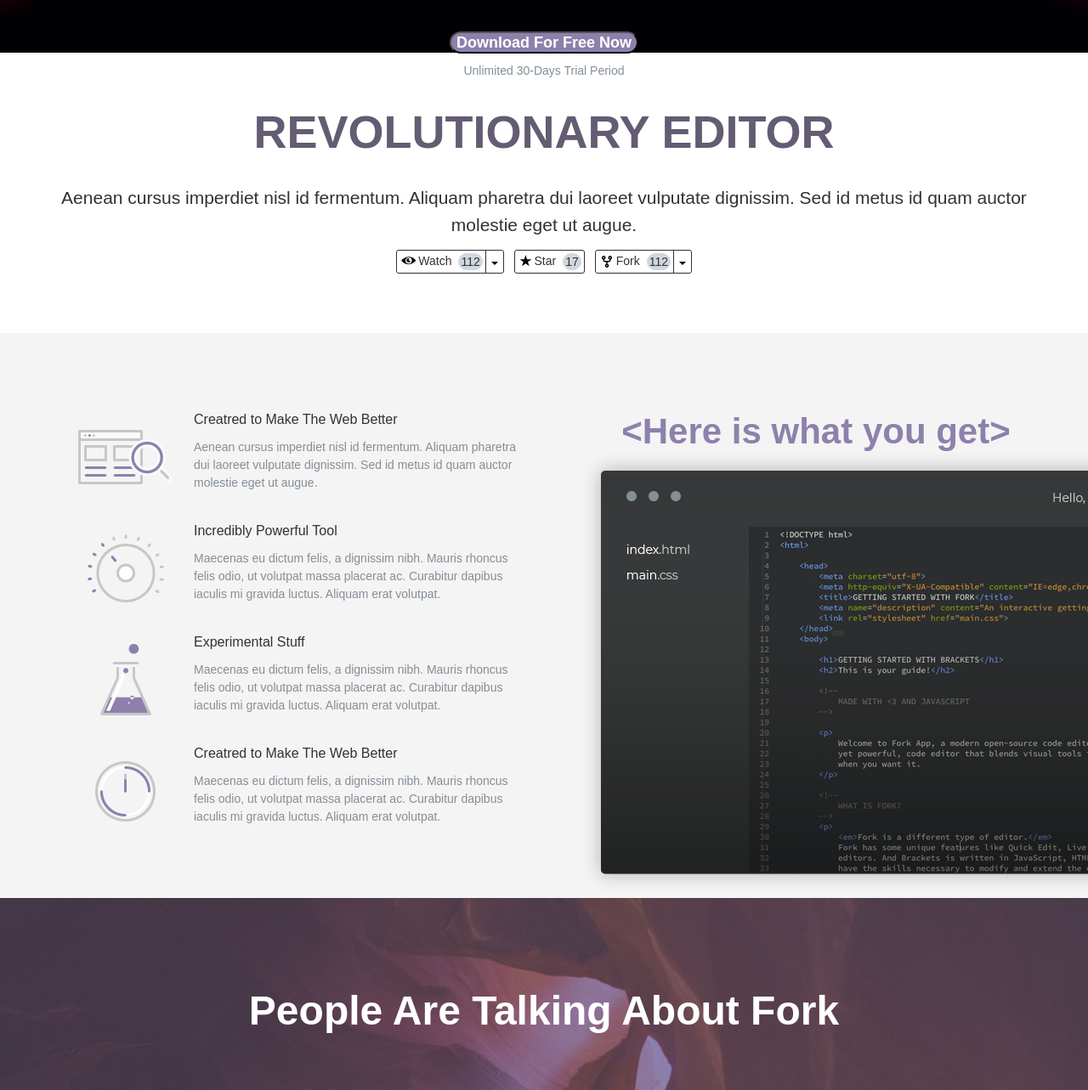
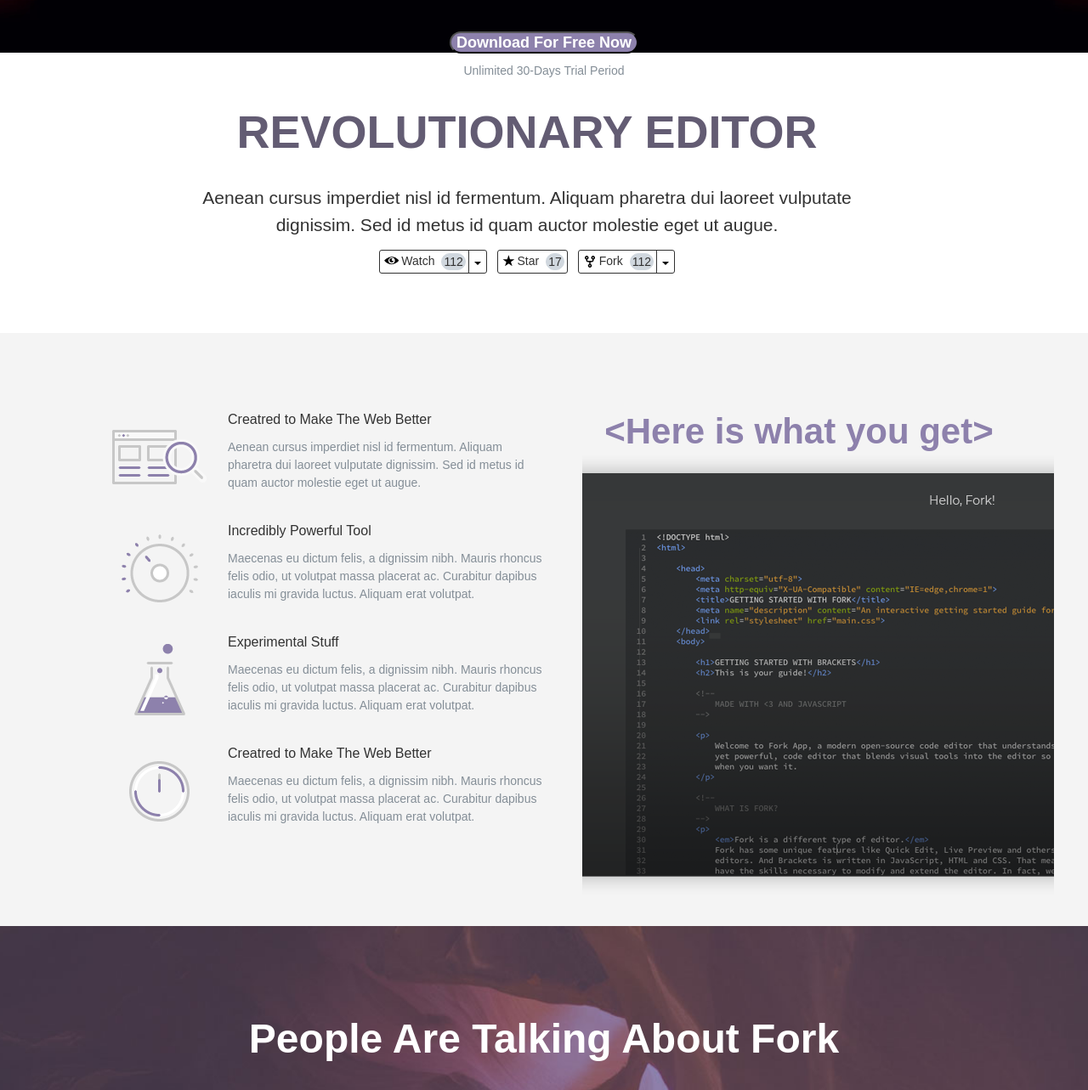
Before and after one commit to Pasworkit/forkApp, a website: page index.html in a window 1280 px wide. Shown: the part 738-2021 px from the top of the page at 85% size. Drawn offline with nearby package versions, Linux system fonts and the light colour scheme; files that its build step writes are made by us from their sources; files whose address does not match are found by name.

Commit message:
finish here is what you get end fix editor

```diff
--- a/index.html
+++ b/index.html
@@ -1,5 +1,6 @@
 <!doctype html>
 <html lang="en">
+
 <head>
     <meta charset="UTF-8">
     <meta name="viewport"
@@ -9,6 +10,7 @@
     <link rel="stylesheet" href="./dist/css/css.min.css">
     <script defer src="./dist/scripts/scripts.min.js"></script>
 </head>
+
 <body>
     <header class="header">
         <nav class="header__navigation">
@@ -41,7 +43,8 @@
             </div>
         </div>
     </section>
-<section class="editor container">
+    <section class="container">
+        <div class="editor">
             <h2 class="editor__title">Revolutionary editor</h2>
             <p class="editor__text">Aenean cursus imperdiet nisl id fermentum. Aliquam pharetra dui laoreet vulputate
                 dignissim.
@@ -57,9 +60,9 @@
                             <g transform="translate(0.000000,662.000000) scale(0.100000,-0.100000)" fill="#000000"
                                 stroke="none">
                                 <path
-                                d="M6330 6610 c-1399 -91 -2792 -594 -4189 -1515 -694 -457 -1415 -1050 -1957 -1609 l-183 -189 100 -108 c140 -151 583 -569 839 -794 1446 -1267 2965 -2053 4445 -2299 423 -70 660 -90 1105 -90 383 -1 517 7 845 49 1006 129 1985 482 2960 1068 876 526 1767 1287 2429 2075 l78 93 -19 22 c-11 12 -75 87 -144 167 -1111 1299 -2373 2239 -3644 2718 -576 216 -1111 340 -1725 398 -195 18 -747 26 -940 14z m421 -580 c562 -56 1096 -275 1534 -627 306 -246 561 -564 734 -916 91 -184 137 -304 187 -486 136 -496 123 -1033 -37 -1521 -81 -246 -179 -448 -324 -665 -109 -163 -193 -264 -349 -420 -232 -232 -450 -387 -751 -535 -280 -138 -550 -222 -875 -271 -196 -30 -580 -33 -775 -5 -680 94 -1246 378 -1705 852 -422 437 -671 963 -746 1574 -20 166 -15 517 11 680 159 1029 879 1869 1890 2205 218 72 403 111 655 138 80 9 455 6 551 -3z"/>
+                                    d="M6330 6610 c-1399 -91 -2792 -594 -4189 -1515 -694 -457 -1415 -1050 -1957 -1609 l-183 -189 100 -108 c140 -151 583 -569 839 -794 1446 -1267 2965 -2053 4445 -2299 423 -70 660 -90 1105 -90 383 -1 517 7 845 49 1006 129 1985 482 2960 1068 876 526 1767 1287 2429 2075 l78 93 -19 22 c-11 12 -75 87 -144 167 -1111 1299 -2373 2239 -3644 2718 -576 216 -1111 340 -1725 398 -195 18 -747 26 -940 14z m421 -580 c562 -56 1096 -275 1534 -627 306 -246 561 -564 734 -916 91 -184 137 -304 187 -486 136 -496 123 -1033 -37 -1521 -81 -246 -179 -448 -324 -665 -109 -163 -193 -264 -349 -420 -232 -232 -450 -387 -751 -535 -280 -138 -550 -222 -875 -271 -196 -30 -580 -33 -775 -5 -680 94 -1246 378 -1705 852 -422 437 -671 963 -746 1574 -20 166 -15 517 11 680 159 1029 879 1869 1890 2205 218 72 403 111 655 138 80 9 455 6 551 -3z" />
                                 <path
-                                d="M6330 5359 c-375 -31 -742 -175 -1035 -404 -87 -68 -237 -217 -308 -306 -110 -136 -228 -347 -286 -512 -79 -225 -106 -402 -98 -657 7 -242 36 -385 119 -595 277 -703 983 -1174 1760 -1175 434 0 863 146 1203 412 80 62 242 226 310 313 182 232 307 512 359 804 l6 34 -42 -40 c-142 -130 -319 -224 -510 -270 -56 -14 -114 -18 -248 -18 -159 0 -184 3 -275 28 -381 104 -674 395 -767 763 -32 125 -32 371 0 486 51 185 144 348 274 478 90 90 171 148 285 204 140 69 261 101 426 113 l89 6 -68 44 c-347 219 -785 327 -1194 292z"/>
+                                    d="M6330 5359 c-375 -31 -742 -175 -1035 -404 -87 -68 -237 -217 -308 -306 -110 -136 -228 -347 -286 -512 -79 -225 -106 -402 -98 -657 7 -242 36 -385 119 -595 277 -703 983 -1174 1760 -1175 434 0 863 146 1203 412 80 62 242 226 310 313 182 232 307 512 359 804 l6 34 -42 -40 c-142 -130 -319 -224 -510 -270 -56 -14 -114 -18 -248 -18 -159 0 -184 3 -275 28 -381 104 -674 395 -767 763 -32 125 -32 371 0 486 51 185 144 348 274 478 90 90 171 148 285 204 140 69 261 101 426 113 l89 6 -68 44 c-347 219 -785 327 -1194 292z" />
                             </g>
                         </svg>
                         <span>Watch</span>
@@ -79,7 +82,7 @@
                             <g transform="translate(0.000000,1181.000000) scale(0.100000,-0.100000)" fill="#000000"
                                 stroke="none">
                                 <path
-                                d="M6327 11292 c-60 -180 -161 -489 -227 -687 -65 -198 -233 -709 -373 -1135 -141 -426 -367 -1114 -503 -1527 l-248 -753 -2358 0 c-1297 0 -2358 -3 -2358 -7 0 -5 170 -130 378 -279 207 -149 1057 -758 1887 -1353 831 -596 1518 -1091 1528 -1100 20 -19 55 94 -420 -1346 -187 -570 -344 -1047 -628 -1910 -141 -429 -286 -869 -322 -978 -36 -109 -63 -201 -60 -204 7 -6 -236 -180 1912 1362 1012 726 1855 1331 1872 1343 l33 23 762 -548 c2447 -1758 3053 -2191 3056 -2188 2 2 -46 153 -106 337 -61 183 -216 655 -346 1048 -511 1556 -712 2168 -811 2470 -145 440 -185 563 -185 575 0 6 855 623 1900 1373 1045 750 1900 1368 1900 1373 0 5 -909 10 -2357 11 l-2356 3 -164 500 c-90 275 -272 826 -403 1225 -131 399 -383 1166 -560 1705 -177 539 -325 983 -329 987 -4 5 -55 -139 -114 -320z"/>
+                                    d="M6327 11292 c-60 -180 -161 -489 -227 -687 -65 -198 -233 -709 -373 -1135 -141 -426 -367 -1114 -503 -1527 l-248 -753 -2358 0 c-1297 0 -2358 -3 -2358 -7 0 -5 170 -130 378 -279 207 -149 1057 -758 1887 -1353 831 -596 1518 -1091 1528 -1100 20 -19 55 94 -420 -1346 -187 -570 -344 -1047 -628 -1910 -141 -429 -286 -869 -322 -978 -36 -109 -63 -201 -60 -204 7 -6 -236 -180 1912 1362 1012 726 1855 1331 1872 1343 l33 23 762 -548 c2447 -1758 3053 -2191 3056 -2188 2 2 -46 153 -106 337 -61 183 -216 655 -346 1048 -511 1556 -712 2168 -811 2470 -145 440 -185 563 -185 575 0 6 855 623 1900 1373 1045 750 1900 1368 1900 1373 0 5 -909 10 -2357 11 l-2356 3 -164 500 c-90 275 -272 826 -403 1225 -131 399 -383 1166 -560 1705 -177 539 -325 983 -329 987 -4 5 -55 -139 -114 -320z" />
                             </g>
                         </svg>
                         <span>Star</span>
@@ -102,11 +105,13 @@
                     <span class="dropdown-caret"></span>
                 </div>
             </div>
+        </div>
     </section>
 
     <section class="here-is-what-you-get">
-    <h4 class="here-is-what-you-get__title container">Here is what you get</h4>
-    <ul class="here-is-what-you-get__wrapper container">
+        <div class="container here-is-what-you-get__grid">
+            <h4 class="here-is-what-you-get__title">Here is what you get</h4>
+            <ul class="here-is-what-you-get__wrapper">
                 <li class="here-is-what-you-get__item">
                     <div class="here-is-what-you-get__item-icon">
                         <img src="./src/images/hereIsWhatYouGet/icon1.png" alt="icon">
@@ -114,7 +119,8 @@
                     <div class="here-is-what-you-get__item-wrapper">
                         <p class="here-is-what-you-get__item-title">Creatred to Make The Web Better</p>
                         <p class="here-is-what-you-get__item-text">Aenean cursus imperdiet nisl id fermentum. Aliquam
-                    pharetra dui laoreet vulputate dignissim. Sed id metus id quam auctor molestie eget ut augue.
+                            pharetra dui laoreet vulputate dignissim. Sed id metus id quam auctor molestie eget ut
+                            augue.
                         </p>
                     </div>
                 </li>
@@ -125,7 +131,8 @@
                     <div class="here-is-what-you-get__item-wrapper">
                         <p class="here-is-what-you-get__item-title">Incredibly Powerful Tool</p>
                         <p class="here-is-what-you-get__item-text">Maecenas eu dictum felis, a dignissim nibh. Mauris
-                    rhoncus felis odio, ut volutpat massa placerat ac. Curabitur dapibus iaculis mi gravida luctus.
+                            rhoncus felis odio, ut volutpat massa placerat ac. Curabitur dapibus iaculis mi gravida
+                            luctus.
                             Aliquam erat volutpat.</p>
                     </div>
                 </li>
@@ -136,7 +143,8 @@
                     <div class="here-is-what-you-get__item-wrapper">
                         <p class="here-is-what-you-get__item-title">Experimental Stuff</p>
                         <p class="here-is-what-you-get__item-text">Maecenas eu dictum felis, a dignissim nibh. Mauris
-                    rhoncus felis odio, ut volutpat massa placerat ac. Curabitur dapibus iaculis mi gravida luctus.
+                            rhoncus felis odio, ut volutpat massa placerat ac. Curabitur dapibus iaculis mi gravida
+                            luctus.
                             Aliquam erat volutpat.</p>
                     </div>
                 </li>
@@ -147,12 +155,14 @@
                     <div class="here-is-what-you-get__item-wrapper">
                         <p class="here-is-what-you-get__item-title">Creatred to Make The Web Better</p>
                         <p class="here-is-what-you-get__item-text">Maecenas eu dictum felis, a dignissim nibh. Mauris
-                    rhoncus felis odio, ut volutpat massa placerat ac. Curabitur dapibus iaculis mi gravida luctus.
+                            rhoncus felis odio, ut volutpat massa placerat ac. Curabitur dapibus iaculis mi gravida
+                            luctus.
                             Aliquam erat volutpat.</p>
                     </div>
                 </li>
             </ul>
             <div class="here-is-what-you-get__image"></div>
+        </div>
 
     </section>
 
@@ -164,23 +174,25 @@
 
             <div class="people-talk__item">
                 <div class="people-talk__item-img">
-                <a href="#"><img src="./src/images/peopleTalk/logo1.png" alt="logo smashing magazine"/></a>
+                    <a href="#"><img src="./src/images/peopleTalk/logo1.png" alt="logo smashing magazine" /></a>
                 </div>
-            <p class="people-talk__item-text">Sed vestibulum scelerisque urna, eu finibus leo facilisis sit amet. Proin
+                <p class="people-talk__item-text">Sed vestibulum scelerisque urna, eu finibus leo facilisis sit amet.
+                    Proin
                     id dignissim magna. Sed varius urna et pulvinar venenatis. </p>
             </div>
 
             <div class="people-talk__item">
                 <div class="people-talk__item-img">
-                <a href="#"><img src="./src/images/peopleTalk/logo2.png" alt="logo codrops"/></a>
+                    <a href="#"><img src="./src/images/peopleTalk/logo2.png" alt="logo codrops" /></a>
                 </div>
-            <p class="people-talk__item-text">Donec euismod dolor ut ultricies consequat. Vivamus urna ipsum, rhoncus
+                <p class="people-talk__item-text">Donec euismod dolor ut ultricies consequat. Vivamus urna ipsum,
+                    rhoncus
                     molestie neque ac, mollis eleifend nibh.</p>
             </div>
 
             <div class="people-talk__item">
                 <div class="people-talk__item-img">
-                <a href="#"><img src="./src/images/peopleTalk/logo3.png" alt="logo company"/></a>
+                    <a href="#"><img src="./src/images/peopleTalk/logo3.png" alt="logo company" /></a>
                 </div>
                 <p class="people-talk__item-text">In efficitur in velit et tempus. Duis nec odio dapibus, suscipit erat
                     fringilla, imperdiet nibh. Morbi tempus auctor felis ac vehicula. </p>
@@ -188,23 +200,25 @@
 
             <div class="people-talk__item">
                 <div class="people-talk__item-img">
-                <a href="#"><img src="./src/images/peopleTalk/logo4.png" alt="logo pixel buddha"/></a>
+                    <a href="#"><img src="./src/images/peopleTalk/logo4.png" alt="logo pixel buddha" /></a>
                 </div>
-            <p class="people-talk__item-text">Sed vestibulum scelerisque urna, eu finibus leo facilisis sit amet. Proin
+                <p class="people-talk__item-text">Sed vestibulum scelerisque urna, eu finibus leo facilisis sit amet.
+                    Proin
                     id dignissim magna. Sed varius urna et pulvinar venenatis. </p>
             </div>
 
             <div class="people-talk__item">
                 <div class="people-talk__item-img">
-                <a href="#"><img src="./src/images/peopleTalk/logo5.png" alt="logo creative blocq"/></a>
+                    <a href="#"><img src="./src/images/peopleTalk/logo5.png" alt="logo creative blocq" /></a>
                 </div>
-            <p class="people-talk__item-text">Praesent ut eros tristique, malesuada lectus vel, lobortis massa. Nulla
+                <p class="people-talk__item-text">Praesent ut eros tristique, malesuada lectus vel, lobortis massa.
+                    Nulla
                     faucibus lorem id arcu consequat faucibus. </p>
             </div>
 
             <div class="people-talk__item">
                 <div class="people-talk__item-img">
-                <a href="#"><img src="./src/images/peopleTalk/logo6.png" alt="logo tnw"/></a>
+                    <a href="#"><img src="./src/images/peopleTalk/logo6.png" alt="logo tnw" /></a>
                 </div>
                 <p class="people-talk__item-text">Fusce pharetra erat id odio blandit, nec pharetra eros venenatis.
                     Pellentesque porttitor cursus massa et vestibulum</p>
@@ -213,9 +227,11 @@
         </div>
 
         <p class="people-talk__text">Duis lobortis arcu sed arcu tincidunt feugiat. Nulla nisi mauris, facilisis vitae
-        aliquet id, imperdiet quis nibh. Donec eget elit eu libero tincidunt consequat nec elementum orci. Cum sociis
+            aliquet id, imperdiet quis nibh. Donec eget elit eu libero tincidunt consequat nec elementum orci. Cum
+            sociis
             natoque penatibus et magnis dis parturient montes, nascetur ridiculus mus. </p>
 
     </section>
 </body>
+
 </html>
--- a/src/styles/abstracts/_variables.scss
+++ b/src/styles/abstracts/_variables.scss
@@ -1,2 +1,4 @@
 $tablet-bp: 481px;
 $desktop-bp: 993px;
+
+$color-text: #323232
--- a/src/styles/components/_editor.scss
+++ b/src/styles/components/_editor.scss
@@ -1,7 +1,20 @@
 @import "./src/styles/abstracts/_variables.scss";
 @import "./src/styles/abstracts/_mixins.scss";
 
+.editor {
+    padding-left: 18px;
+    padding-right: 26px;
 
+    @media (min-width: $tablet-bp) {
+        padding-left: 40px;
+        padding-right: 40px;
+    }
+
+    @media (min-width: $desktop-bp) {
+        padding-left: 150px;
+        padding-right: 190px;
+    }
+}
 
 .editor__title {
     margin-top: 80px;
@@ -33,7 +46,7 @@
     font-size: 14px;
     line-height: 20px;
     text-align: center;
-    color: #323232;
+    color: $color-text;
 
     @media (min-width: $tablet-bp) {
         margin-bottom: 24px;
@@ -60,7 +73,7 @@
     position: relative;
     width: max-content;
     display: flex;
-    border: 1px solid #323232;
+    border: 1px solid $color-text;
     border-radius: 3px;
 }
 
@@ -72,13 +85,13 @@
         margin-left: 3px;
         font-size: 14px;
         line-height: 14px;
-        color: #323232;
+        color: $color-text;
     }
 }
 
 .editor__amount-wrapper {
     margin-right: 20px;
-    border-right: 1px solid #323232;
+    border-right: 1px solid $color-text;
 }
 
 .editor__amount {
@@ -89,7 +102,7 @@
     margin: 3px;
     font-size: 14px;
     line-height: 14px;
-    color: #323232;
+    color: $color-text;
 }
 
 .dropdown-caret {
--- a/src/styles/components/_here-is-what-you-get.scss
+++ b/src/styles/components/_here-is-what-you-get.scss
@@ -8,16 +8,22 @@
     @media (min-width: $tablet-bp) {
         padding-top: 61px;
     }
+
     @media (min-width: $desktop-bp) {
+        padding-bottom: 33px;
         padding-top: 94px;
+        width: 100%;
+        background: #F4F4F4;
+    }
+}
+
+.here-is-what-you-get__grid {
+    @media (min-width: $desktop-bp) {
         display: grid;
-        width: 100%;
-        grid-template-areas:  "item title"
-                              "item  image";
+        grid-template-areas: "item title"
+            "item  image";
         grid-template-rows: 46px 1fr;
         grid-template-columns: 1fr 1fr;
-        background: #F4F4F4;
-
     }
 }
 
@@ -34,13 +40,16 @@
     &::before {
         content: "<";
     }
+
     &::after {
         content: ">";
     }
+
     @media (min-width: $tablet-bp) {
         font-size: 42px;
         line-height: 44px;
     }
+
     @media (min-width: $desktop-bp) {
         padding-top: 0;
     }
@@ -57,16 +66,16 @@
     align-items: center;
     justify-items: center;
 
-
     @media (min-width: $tablet-bp) {
         padding-left: 30px;
         grid-template-columns: 115px 4fr;
         grid-column-gap: 23px;
     }
+
     @media (min-width: $desktop-bp) {
         padding-left: 90px;
+        padding-right: 0;
     }
-
 }
 
 .here-is-what-you-get__item-icon {
@@ -77,7 +86,6 @@
     height: 85px;
     margin-bottom: 27px;
 }
-
 
 .here-is-what-you-get__item-title {
     margin-bottom: 14px;
@@ -90,7 +98,6 @@
         text-align: left;
     }
 }
-
 
 .here-is-what-you-get__item-text {
     margin-bottom: 38px;
@@ -108,12 +115,12 @@
     grid-area: image;
     padding-bottom: 6px;
     height: 381px;
-    background-image: url("../images/hereIsWhatYouGet/image_HereIsWhatYouGet_mobile.png");
+    background: url(../images/hereIsWhatYouGet/image_HereIsWhatYouGet_mobile.png) no-repeat right center;
     background-repeat: no-repeat;
 
     @media (min-width: $tablet-bp) {
         height: 519px;
         margin-left: 45px;
-        background-image: url("../images/hereIsWhatYouGet/image_HereIsWhatYouGet_tablet.png");
-      }
+        background: url(../images/hereIsWhatYouGet/image_HereIsWhatYouGet_tablet.png) no-repeat right center;
+    }
 }
```
Lines whose indentation alone changed are shown as unchanged.
